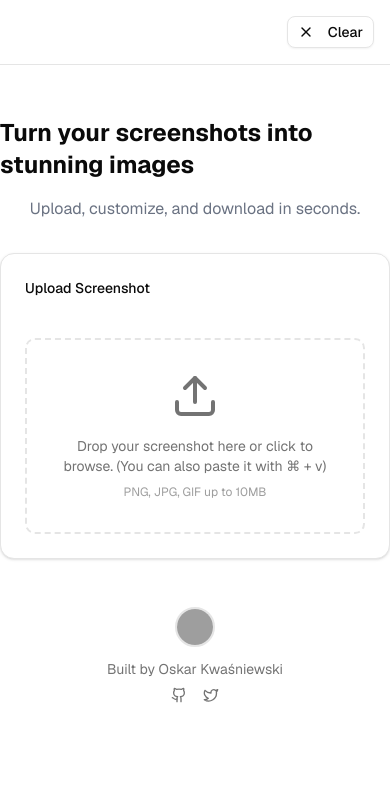
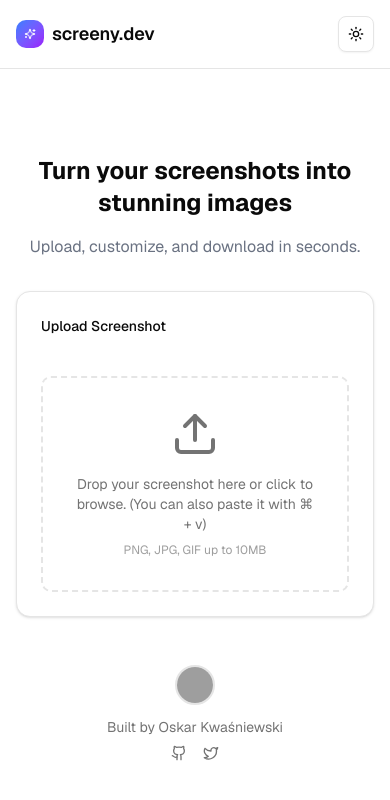
Before and after one commit to okwasniewski/screeny.dev, a Next.js app: page / in a window 390 px wide. Shown: the top 800 px of the page. Built offline with nearby package versions, Linux system fonts and the light colour scheme; grey boxes are pictures that could not be loaded.

Commit message:
fix: adjustments for mobile

```diff
--- a/app/page.tsx
+++ b/app/page.tsx
@@ -17,16 +17,16 @@ function ScreenshotEditorContent() {
     <div className="h-screen bg-background">
       <StickyTopHeader showActions={!!uploadedImage} />
 
-      <div className="container mx-auto">
+      <div className="container mx-auto px-4">
         {uploadedImage ? (
           <div className="pt-20 pb-32">
             <ScreenshotPreview />
             <BottomControlBar backgroundOptions={BACKGROUND_OPTIONS} />
           </div>
         ) : (
-          <div className="h-screen justify-center flex items-center flex-col">
-            <div className="flex flex-col items-center mb-8">
-              <h1 className="text-2xl font-bold mb-4">
+          <div className="h-screen justify-center flex items-center flex-col ">
+            <div className="flex flex-col items-center mb-8 mt-24">
+              <h1 className="text-2xl font-bold mb-4 text-center">
                 Turn your screenshots into stunning images
               </h1>
               <p className="text-gray-500">
--- a/components/sticky-top-header.tsx
+++ b/components/sticky-top-header.tsx
@@ -8,6 +8,7 @@ import {
 import { Download, Copy, ChevronDown, X, Sparkles, Check } from "lucide-react";
 import { ModeToggle } from "@/components/mode-toggle";
 import { useScreenshotStore } from "@/store/screenshot-store";
+import { cn } from "@/lib/utils";
 
 interface StickyTopHeaderProps {
   showActions?: boolean;
@@ -30,7 +31,10 @@ export function StickyTopHeader({ showActions = false }: StickyTopHeaderProps) {
           <div className="items-center">
             <button
               onClick={clearUploadedImage}
-              className="hidden sm:flex gap-2 items-center hover:opacity-80 transition-opacity cursor-pointer"
+              className={cn(
+                "gap-2 items-center hover:opacity-80 transition-opacity cursor-pointer",
+                showActions ? "hidden sm:flex" : "flex",
+              )}
               title="Reset to home"
             >
               <div className="p-2 bg-gradient-to-br from-blue-500 to-purple-600 rounded-lg">
@@ -42,7 +46,7 @@ export function StickyTopHeader({ showActions = false }: StickyTopHeaderProps) {
 
           {/* Right side - Theme toggle and Actions */}
           <div className="flex items-center gap-3">
-            {/* Clear Button */}
+            {showActions && (
               <Button
                 variant="outline"
                 size="sm"
@@ -52,6 +56,7 @@ export function StickyTopHeader({ showActions = false }: StickyTopHeaderProps) {
                 <X className="h-4 w-4 mr-2" />
                 Clear
               </Button>
+            )}
 
             {/* Actions - only show when showActions is true */}
             {showActions && (
@@ -111,11 +116,11 @@ export function StickyTopHeader({ showActions = false }: StickyTopHeaderProps) {
                     </DropdownMenuContent>
                   </DropdownMenu>
                 </div>
+              </>
+            )}
 
             {/* Theme Toggle - always visible */}
             <ModeToggle />
-              </>
-            )}
           </div>
         </div>
       </div>
```
Lines whose indentation alone changed are shown as unchanged.
